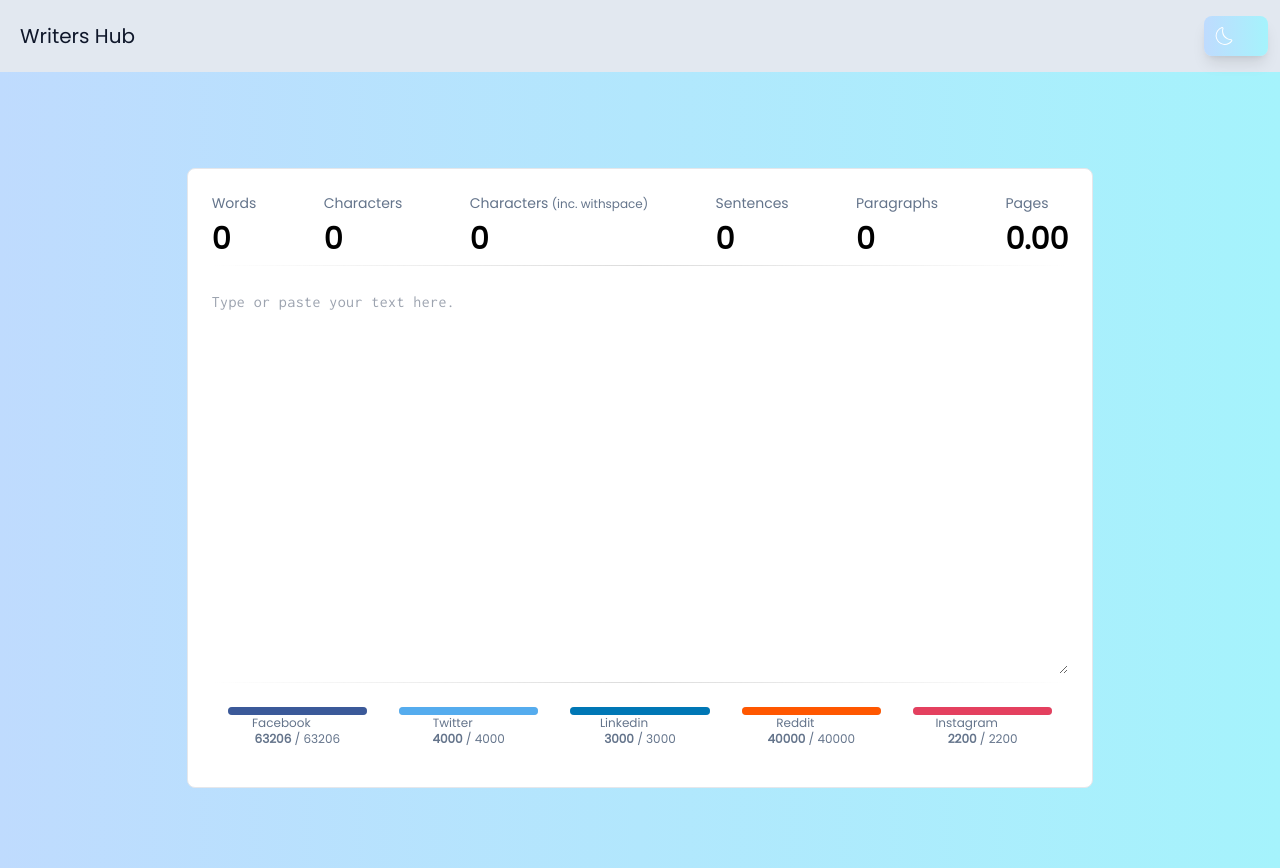
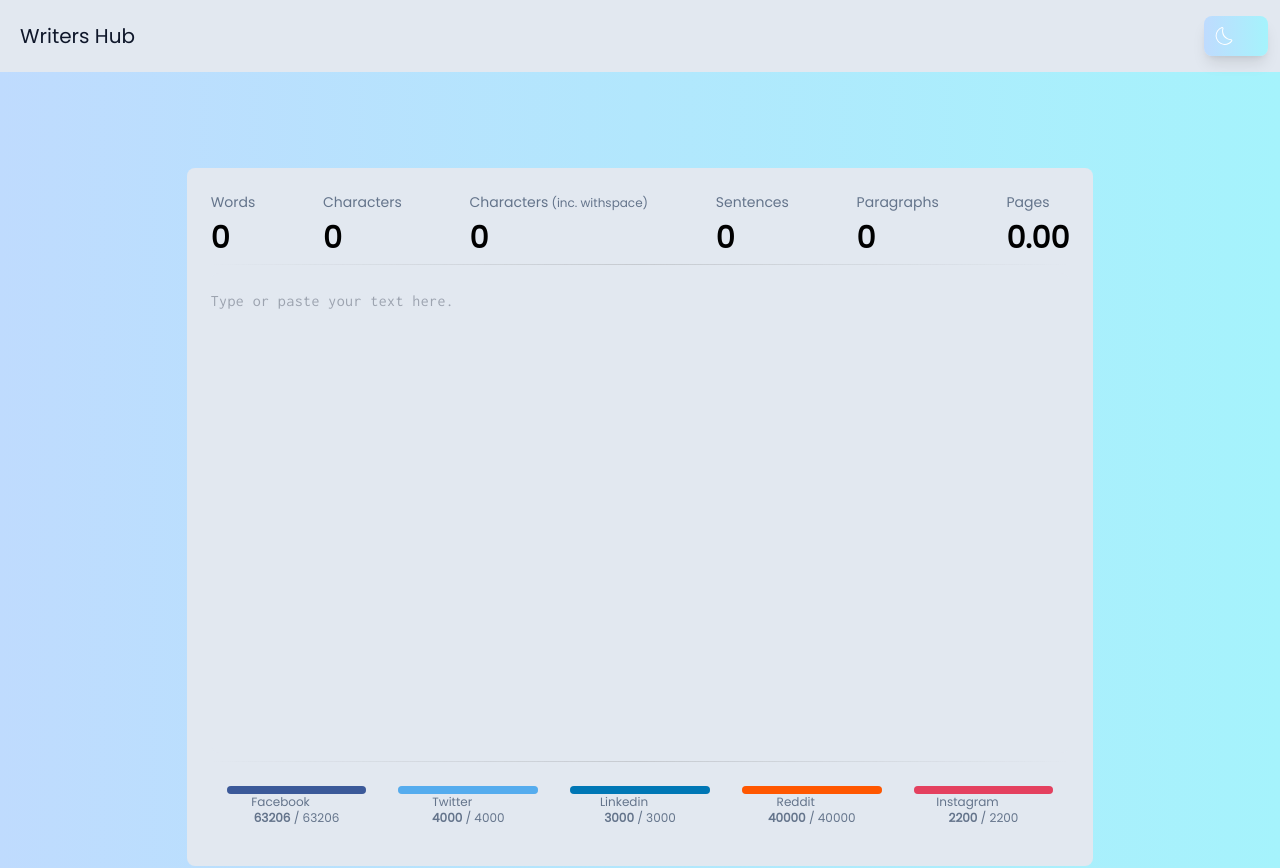
Before and after one commit to OriAfiasDev/writers-hub, a Next.js app: page /wordcount in a window 1280 px wide. Shown: the top 868 px of the page. Built offline with nearby package versions, Linux system fonts and the light colour scheme.

Commit message:
style tweaks

```diff
--- a/src/app/wordcount/page.tsx
+++ b/src/app/wordcount/page.tsx
@@ -8,28 +8,22 @@ import TextArea from '@/components/ui/TextArea';
 export default function WordCounter() {
   const [text, setText] = useState('');
   return (
-    <main className='flex min-h-screen flex-col items-center justify-between p-24'>
-      <div className='flex flex-col items-center  border rounded-lg bg-white  w-10/12 h-4/5 p-6'>
+    <main className='flex flex-col items-center justify-center p-24'>
+      <div className='flex flex-col items-center rounded-lg bg-primary w-10/12 h-full p-6'>
         <StatsToolbar text={text} />
 
         <hr className='divider' />
 
-        <TextArea placeholder='Type or paste your text here.' value={text} setValue={setText} />
+        <TextArea
+          placeholder='Type or paste your text here.'
+          value={text}
+          setValue={setText}
+          className='w-full h-[480px]'
+        />
 
         <hr className='divider' />
 
         <SocialToolbar text={text} />
-        {/* <hr className='divider' />
-        <div id='times' className='flex items-center justify-evenly w-full'>
-          <div className='flex flex-col'>
-            <h2 className='text-5xl'>12s</h2>
-            <p className='text-md uppercase'>reading time</p>
-          </div>
-          <div className='flex flex-col'>
-            <h2 className='text-5xl'>16s</h2>
-            <p className='text-md uppercase'>speaking time</p>
-          </div>
-        </div> */}
       </div>
     </main>
   );
--- a/src/components/ui/TextArea.tsx
+++ b/src/components/ui/TextArea.tsx
@@ -13,7 +13,7 @@ export default function TextArea({ value, setValue, className, ...rest }: Props)
     <textarea
       value={value}
       onChange={(e) => setValue(e.target.value)}
-      className={`w-full h-[400px] focus:outline-none rounded-lg leading-6 tracking-wide py-4 text-slate-500 ${textAreaFont.className} ${className}`}
+      className={`focus:outline-none rounded-lg leading-6 tracking-wide py-4 text-slate-500 bg-primary resize-none ${textAreaFont.className} ${className}`}
       {...rest}
     />
   );
```
